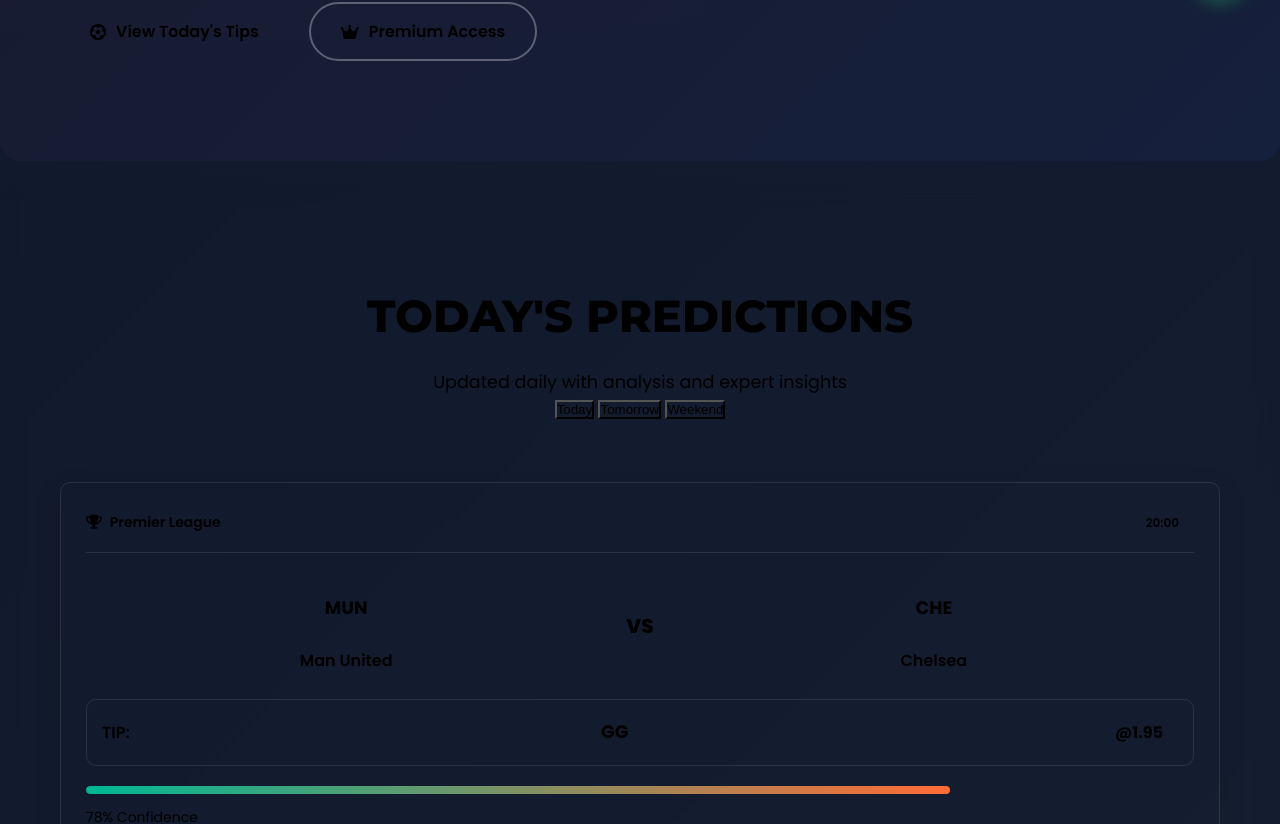
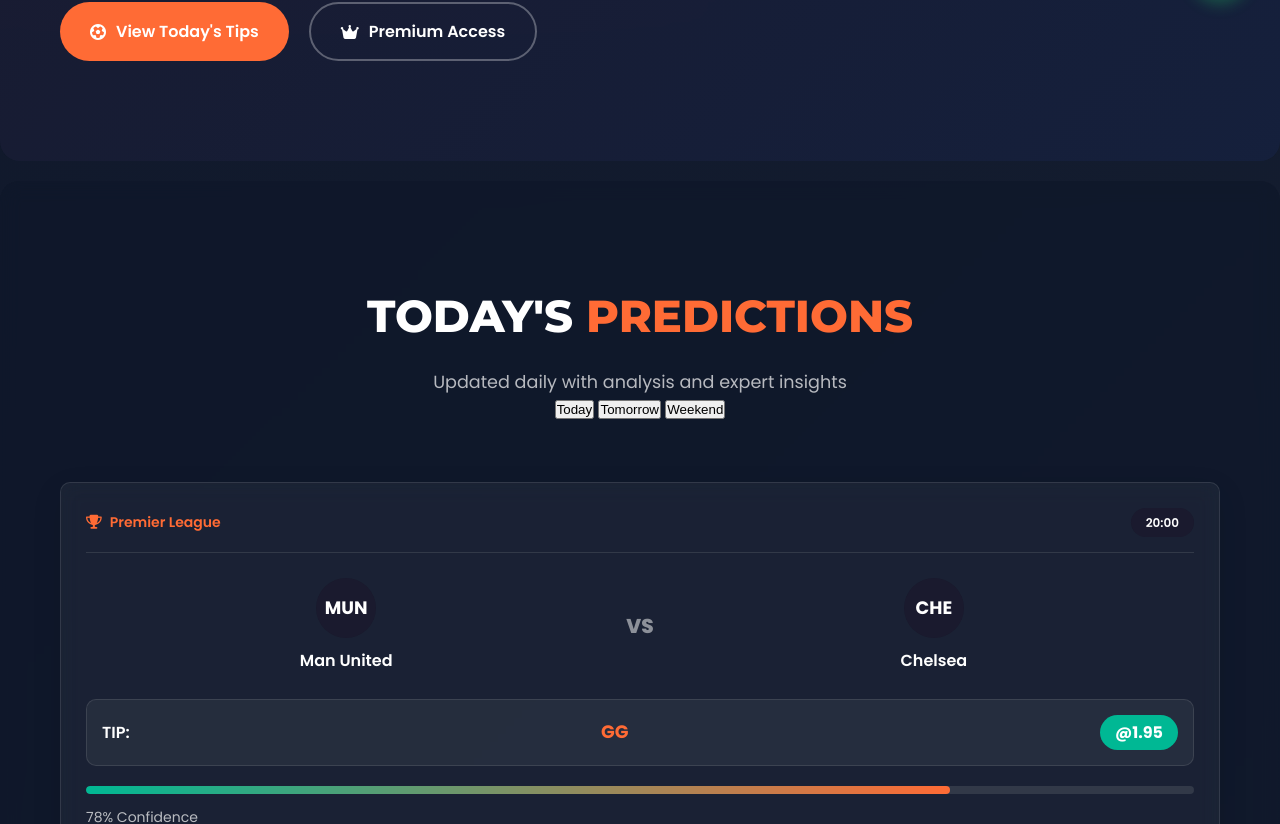
Before and after one commit to mamecholeye-lab/mamecholeye, a plain HTML site: page index.html in a window 1280 px wide. Shown: the part 771-1595 px from the top of the page. Drawn offline with Linux system fonts and the light colour scheme; files whose address does not match are found by name.

Commit message:
Remove inline styles from index.html
Removed inline styles that enforced text and background colors.

```diff
--- a/index.html
+++ b/index.html
@@ -491,9 +491,3 @@
     <script src="script.js"></script>
 </body>
 </html>
-<style>
-  body * {
-    color: #000000 !important;
-    background-color: transparent !important;
-  }
-</style>
```
